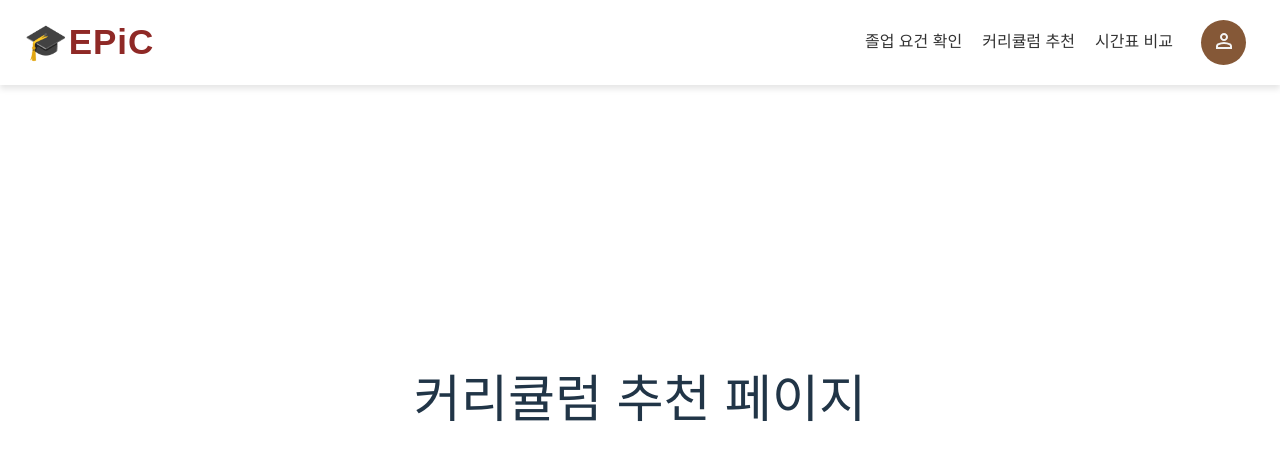
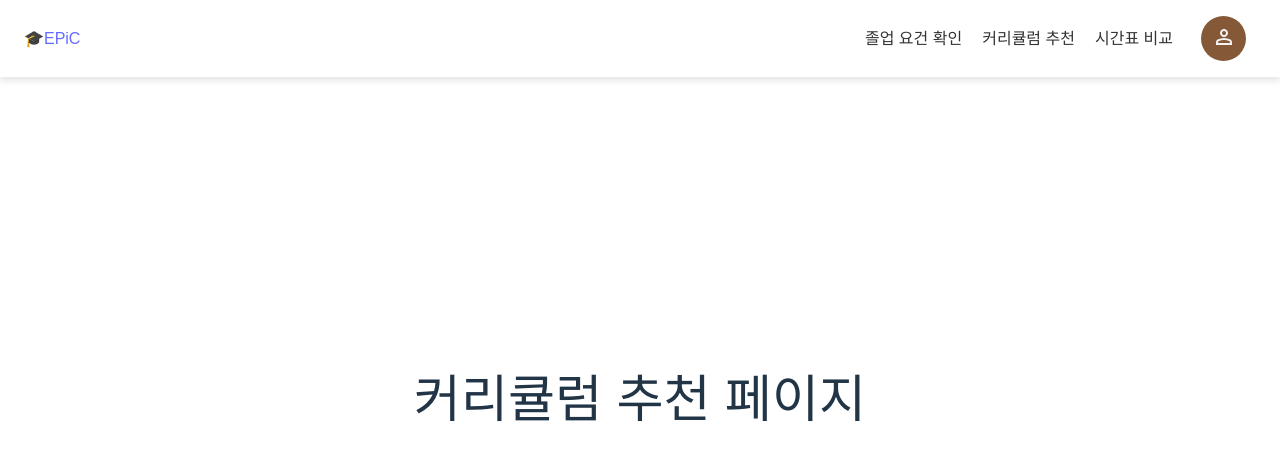
Before and after one commit to semothon/2025_TEAM_15_FE, a React app: page /curriculum in a window 1280 px wide. Shown: the top 460 px of the page. Built offline with nearby package versions, Linux system fonts and the light colour scheme; the HTML template or start-up script is replaced by a standard one; a web font is replaced by a local one.

Commit message:
🔧 refactor: #2 update 'Logo' component to accept className as a prop

```diff
--- a/src/components/Logo.jsx
+++ b/src/components/Logo.jsx
@@ -4,9 +4,9 @@ import React from 'react';
 import { Link } from 'react-router-dom';
 import '@fontsource/alkatra';
 
-const Logo = () => {
+const Logo = ({ className }) => {
   return (
-    <Link to="/index" className="app-name">
+    <Link to="/index" className={className}>
       🎓EPiC
     </Link>
   );
```
